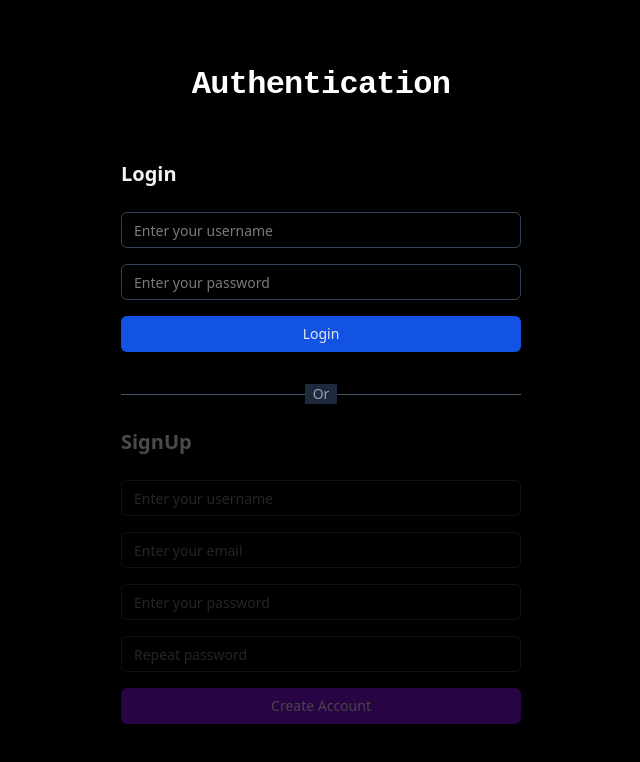
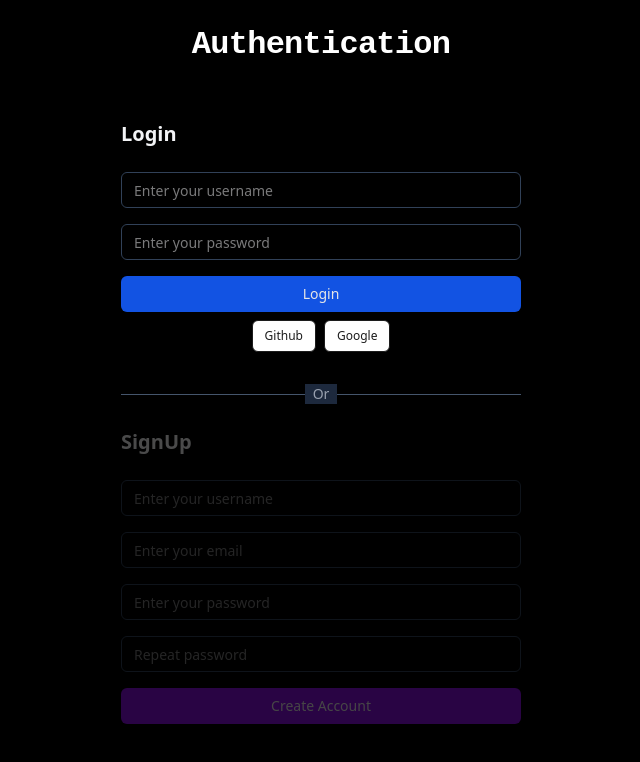
Before and after one commit to pashaydev/web-scraper-client, a SvelteKit app: page /auth in a window 1280 px wide. Shown: the top 762 px of the page, without its empty margins (319-959 px from the left). Built offline with nearby package versions, Linux system fonts and the light colour scheme.

Commit message:
+add ouath google & github

```diff
--- a/src/components/ui/button.svelte
+++ b/src/components/ui/button.svelte
@@ -4,7 +4,7 @@
 	import classnames from 'classnames';
 
 	const buttonVariants = cva(
-		'inline-flex items-center justify-center gap-2 whitespace-nowrap rounded-md text-sm font-medium transition-colors focus-visible:outline-none focus-visible:ring-1 focus-visible:ring-ring disabled:pointer-events-none disabled:opacity-50 [&_svg]:pointer-events-none [&_svg]:size-4 [&_svg]:shrink-0',
+		'inline-flex cursor-pointer items-center justify-center gap-2 whitespace-nowrap rounded-md text-sm font-medium transition-colors focus-visible:outline-none focus-visible:ring-1 focus-visible:ring-ring disabled:pointer-events-none disabled:opacity-50 [&_svg]:pointer-events-none [&_svg]:size-4 [&_svg]:shrink-0',
 		{
 			variants: {
 				variant: {
@@ -13,7 +13,7 @@
 					destructive:
 						'bg-[var(--destructive)] text-[var(--destructive-foreground)] shadow-sm hover:bg-[var(--bg-destructive)]',
 					outline:
-						'border border-input bg-[var(--background)] shadow-sm hover:bg-[var(--accent)] hover:text-[var(--accent-foreground)]',
+						'border border-input bg-[var(--background)] text-[var(--accent-foreground)] shadow-sm hover:bg-[var(--accent)] hover:text-[var(--accent-foreground)]',
 					secondary:
 						'bg-[var(--secondary)] text-[var(--secondary-foreground)] shadow-sm hover:bg-[--secondary]',
 					ghost: 'hover:bg-[var(--accent)] hover:text-[var(--accent-foreground)]',
--- a/src/routes/+layout.svelte
+++ b/src/routes/+layout.svelte
@@ -23,6 +23,16 @@
 		}
 	};
 
+	function logout() {
+		// Clear all auth-related data
+		localStorage.removeItem('token');
+		localStorage.removeItem('user');
+		// Any other auth-related cleanup
+
+		// Redirect to login page or home page
+		window.location.href = '/auth';
+	}
+
 	onMount(() => {
 		if (browser) {
 			window.addEventListener('resize', handleResize);
--- /dev/null
+++ b/src/routes/auth-success/+page.svelte
@@ -0,0 +1,21 @@
+<script>
+	import { onMount } from 'svelte';
+	import { goto } from '$app/navigation';
+
+	onMount(() => {
+		const params = new URLSearchParams(window.location.search);
+		const token = params.get('token');
+
+		if (token) {
+			// Store the token
+			localStorage.setItem('authToken', token);
+
+			// Redirect to home page
+			goto('/');
+		}
+	});
+</script>
+
+<div class="flex h-screen items-center justify-center">
+	<p>Authentication successful! Redirecting...</p>
+</div>
--- a/src/routes/auth/AuthPage.svelte
+++ b/src/routes/auth/AuthPage.svelte
@@ -160,6 +160,26 @@
 				console.error(err);
 			});
 	});
+
+	async function handleGoogleLogin(e) {
+		try {
+			e.stopPropagation();
+			// Redirect to backend OAuth endpoint
+			window.location.href = `${Constants.apiUrl}/auth/google`;
+		} catch (err) {
+			console.error(err);
+		}
+	}
+
+	async function handleGithubLogin(e) {
+		try {
+			e.stopPropagation();
+			// Redirect to backend OAuth endpoint
+			window.location.href = `${Constants.apiUrl}/auth/github`;
+		} catch (err) {
+			console.error(err);
+		}
+	}
 </script>
 
 <div style={{ cursor: isLoading ? 'wait' : '' }} class="min-h-screen w-full bg-black text-gray-100">
@@ -232,6 +252,11 @@
 							Login
 						</Button>
 					</form>
+
+					<div class="mt-2 flex w-full items-center justify-center gap-2">
+						<Button onclick={handleGithubLogin} variant="outline" size="sm">Github</Button>
+						<Button onclick={handleGoogleLogin} variant="outline" size="sm">Google</Button>
+					</div>
 				</div>
 
 				<!-- Divider -->
```
